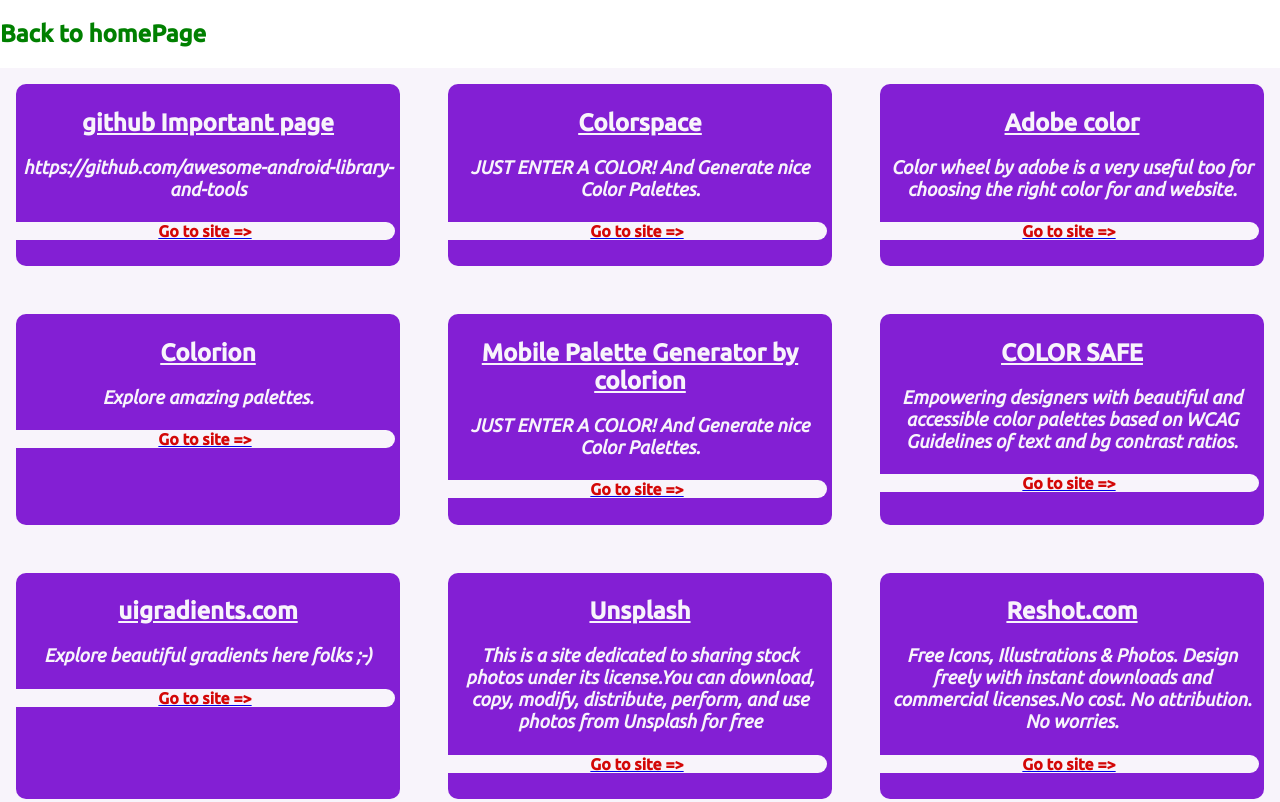
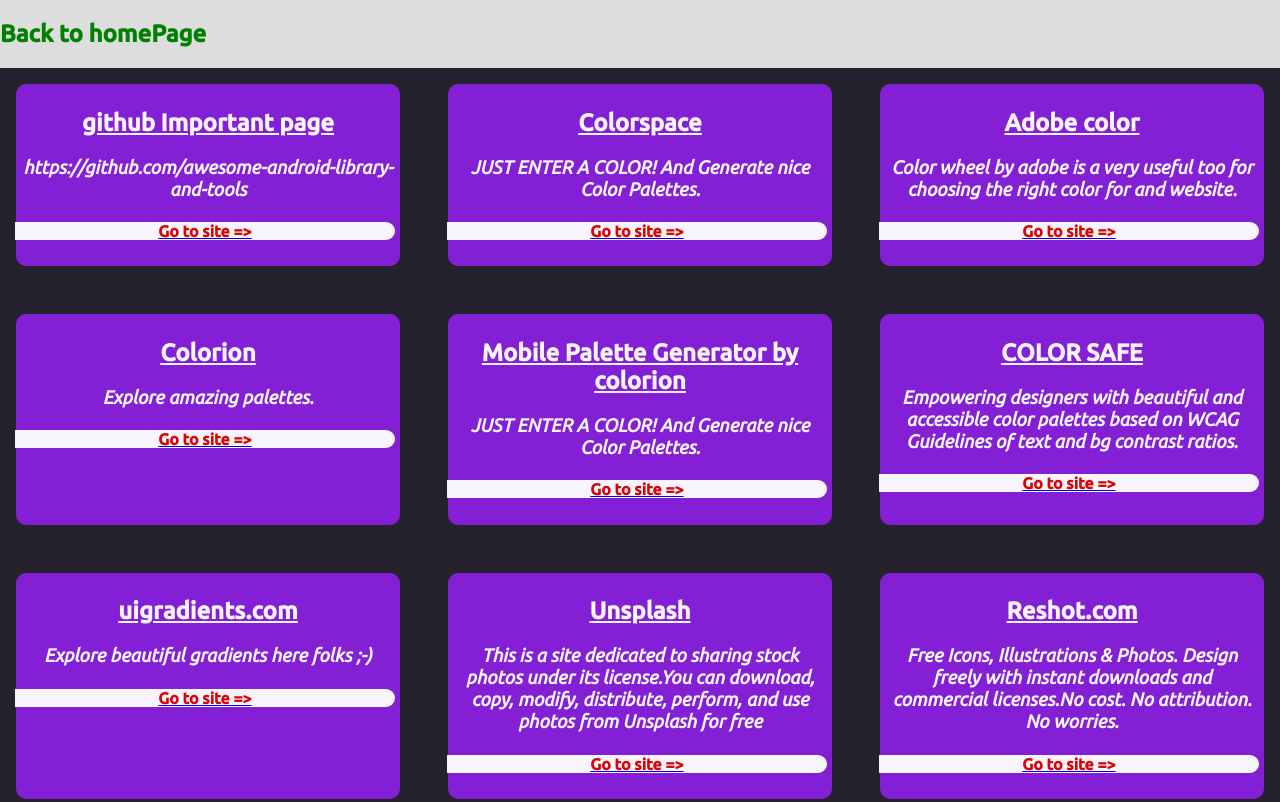
Before and after one commit to Mischievous-Loner/MLblog, a plain HTML site: page resource-library/index.html in a window 1280 px wide. Shown: the top 802 px of the page. Drawn offline with Linux system fonts and the light colour scheme.

Commit message:
Update style.css

```diff
--- a/resource-library/style.css
+++ b/resource-library/style.css
@@ -4,6 +4,7 @@ body {
   padding: 0px;
   overflow-x: hidden;
   font-family: "Ubuntu", sans-serif;
+  background: #dddddd;
 }
 #topbar a{
   margin: 15px;
@@ -13,7 +14,7 @@ body {
 }
 #canvas {
   width: 1fr;
-  background: #f8f4fb;
+  background: #23222e;
   margin: 0px;
   padding: 0px;
 }
```
